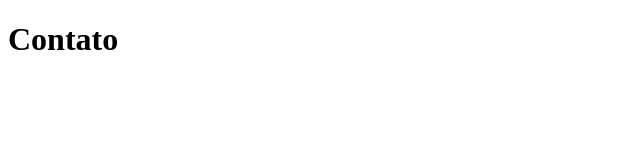
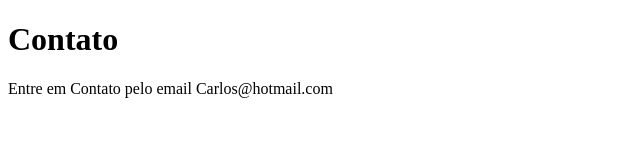
Before and after one commit to Carlos-CF/Git-GitHub-Alura, a plain HTML site: page contato.html in a window 1280 px wide. Shown: the whole page, without its empty margins (0-640 px from the left). Drawn offline with Linux system fonts and the light colour scheme.

Commit message:
adicionando o email de contato

```diff
--- a/contato.html
+++ b/contato.html
@@ -7,5 +7,6 @@
 </head>
 <body>
     <h1>Contato</h1>
+    <p>Entre em Contato pelo email Carlos@hotmail.com</p>
 </body>
 </html>
```
